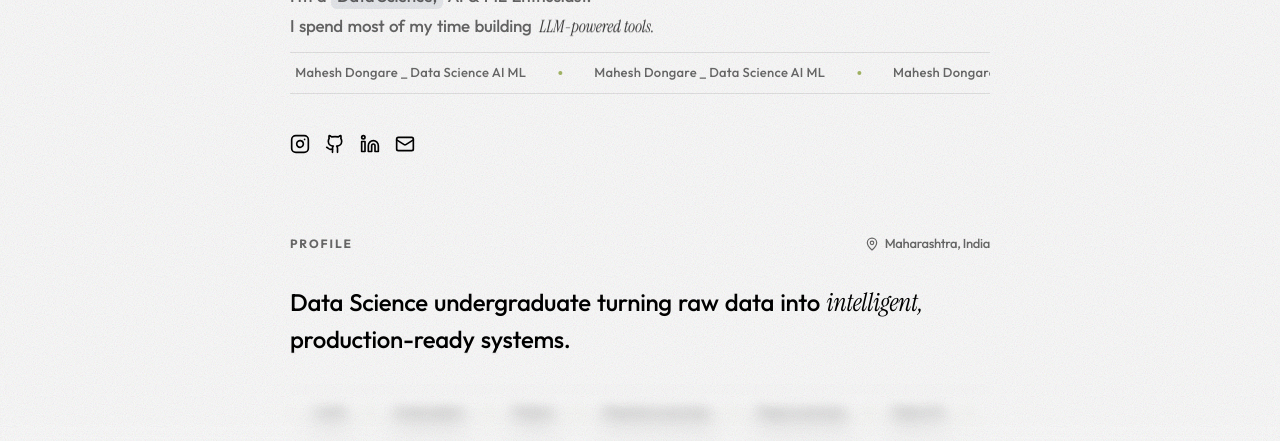
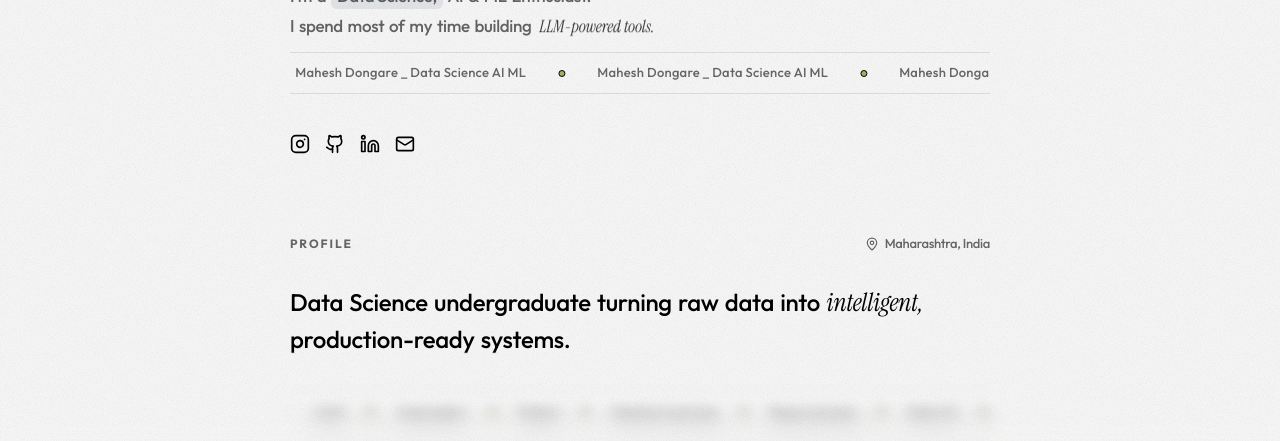
Before and after one commit to mahesh-atx/Minimal_Portfolio, a React (Vite) app: page / in a window 1280 px wide. Both pictures are taken after a click on the tab "About". Shown: the part 359-800 px from the top of the page. Built offline with nearby package versions, Linux system fonts and the light colour scheme.

Commit message:
Add black borders to marquee dots
Co-authored-by: arena-agent <297053741+arena-agent@users.noreply.github.com>

```diff
--- a/src/sections/About.jsx
+++ b/src/sections/About.jsx
@@ -48,7 +48,7 @@ export default function About() {
               <span className="text-[14px] font-medium text-subtle px-[22px]">
                 {item}
               </span>
-              <span className="w-[4px] h-[4px] rounded-full bg-[#A3B565]" aria-hidden="true" />
+              <span className="w-[7px] h-[7px] rounded-full border border-[#000000] bg-[#A3B565]" aria-hidden="true" />
             </span>
           ))}
         </Marquee>
--- a/src/sections/Hero.jsx
+++ b/src/sections/Hero.jsx
@@ -100,7 +100,7 @@ export default function Hero({ handleCopyEmail }) {
                 Mahesh Dongare _ Data Science AI ML
                 <span
                   aria-hidden="true"
-                  className="mx-[32px] h-[4px] w-[4px] shrink-0 rounded-full bg-[#A3B565]"
+                  className="mx-[32px] h-[7px] w-[7px] shrink-0 rounded-full border border-[#000000] bg-[#A3B565]"
                 />
               </span>
             </Marquee>
```
